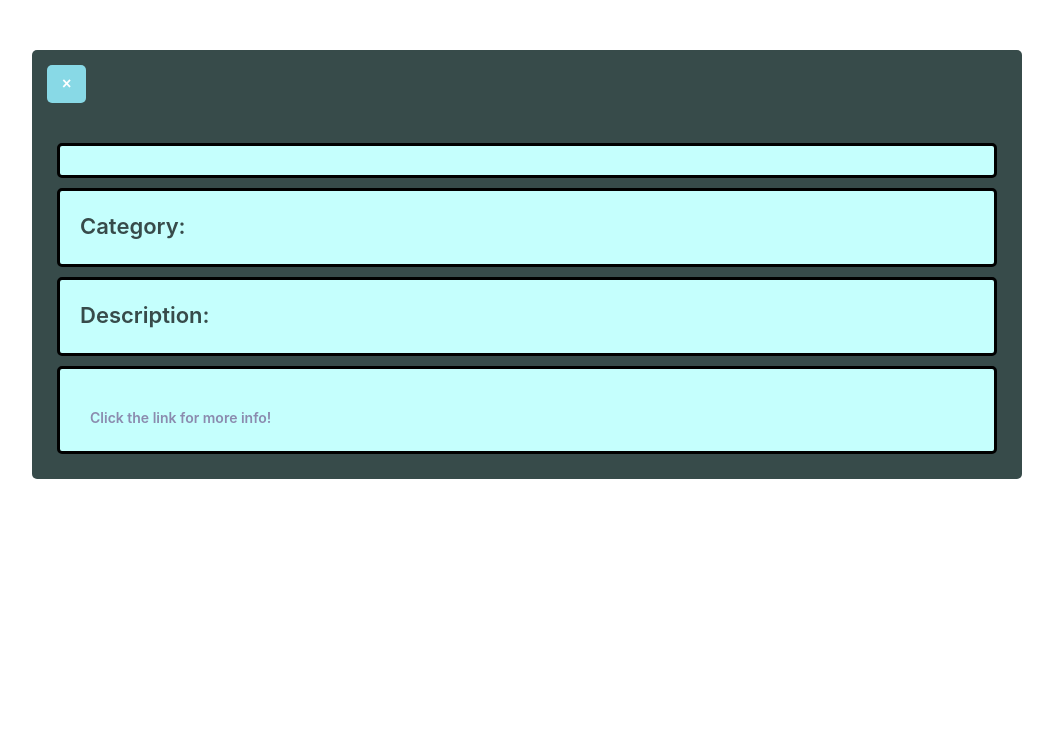
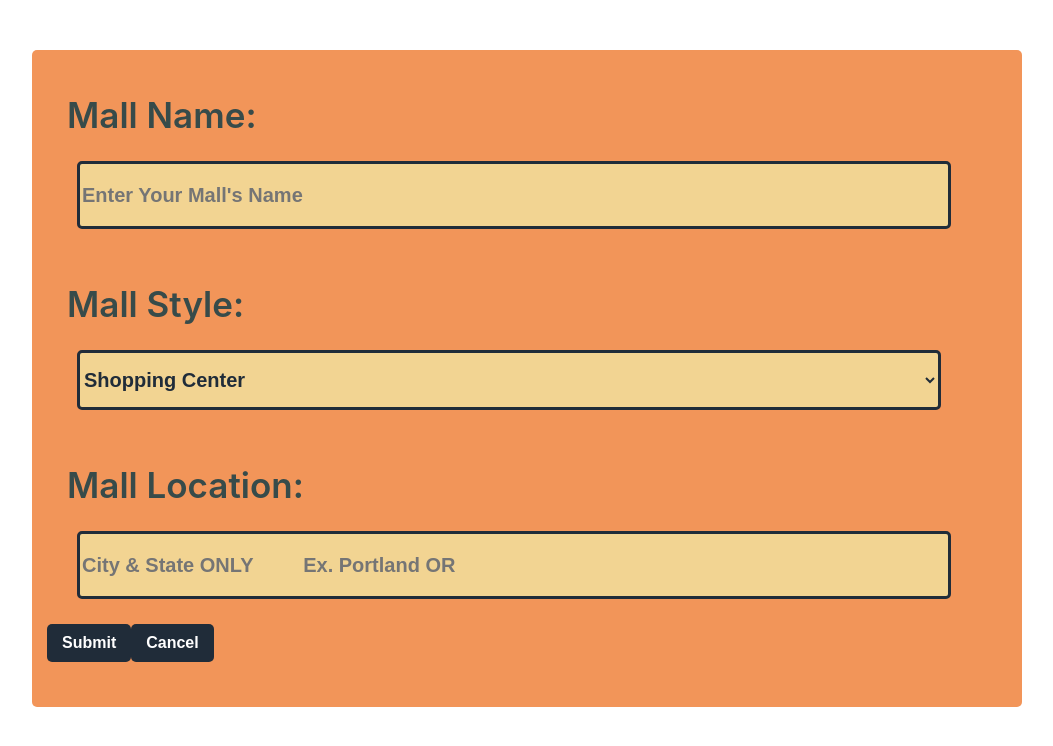
Before and after one commit to knharman/mall-directory, a React (Create React App) app in the folder client/: page / in a window 1280 px wide. Shown: the top 746 px of the page, without its empty margins (113-1166 px from the left). Built offline with nearby package versions, Linux system fonts and the light colour scheme.

Commit message:
Need to fix mutations and finalize addMall post

```diff
--- a/client/src/App.js
+++ b/client/src/App.js
@@ -2,11 +2,13 @@ import './App.css';
 import ContactUs from './pages/ContactUs';
 import DeveloperLogin from './pages/DeveloperLogin';
 import CustomerHome from './pages/CustomerHome';
+import DeveloperHome from './pages/DeveloperHome';
 
 function App() {
   return (
     <>
-       <CustomerHome />
+           <DeveloperHome />
+       {/* <CustomerHome /> */}
     {/* <DeveloperLogin />
     <ContactUs /> */}
     </>
--- a/client/src/components/DeveloperAddNewMall/index.js
+++ b/client/src/components/DeveloperAddNewMall/index.js
@@ -0,0 +1,106 @@
+import React, { useState } from "react";
+import { useMutation } from "@apollo/client";
+import { ADD_MALL } from "../../utils/mutations";
+import Auth from '../../utils/auth';
+import "./style.css";
+
+function DeveloperAddNewMall(onClose) {
+
+  // TODO: issue with post request rendering (may be linked to mutation)
+  // const mallNameValue = document.getElementByID("mallName");
+  // const styleValue = document.getElementByID("style");
+  // const locationValue = document.getElementByID("location");
+  //   const [formState, setFormState] = useState({
+  //     mallName: {mallNameValue},
+  //     style: {styleValue},
+  //     location: {locationValue},
+  //   });
+
+
+  //   const [addMall, { error }] = useMutation(ADD_MALL);
+
+  // const submitNewMall = async (event) => {
+  //   event.preventDefault();
+
+  //   // use try/catch instead of promises to handle errors
+  //   try {
+  //     // execute addUser mutation and pass in variable data from form
+  //     const { data } = await addMall({
+  //       variables: { ...formState },
+  //     });
+  //     //TODO:create add mall authentication
+  //     Auth.newMall(data.addMall.token);
+  //   } catch (e) {
+  //     console.error(e);
+  //   }
+  // };
+
+
+  return (
+    <>
+      <section>
+        <div id="addNewMall" className="modalBackdrop">
+          <div className="modalContainer">
+            <div className=" inline margin50">
+              {/* Mall Name and input box */}
+              <h1 className="modalTitles storeName">Mall Name:</h1>
+              <input
+                className="modalTextBox"
+                type="text"
+                id="mallName"
+                name="mallName1"
+                placeholder="Enter Your Mall's Name"
+              ></input>
+              {/* Mall style and Drop down */}
+              <h1 className="modalTitles storeName">Mall Style:</h1>
+              <select className="modalTextBox" id="style">
+                <option value="shoppingCenter">Shopping Center</option>
+                <option value="stripMall">Strip Mall</option>
+                <option value="plaza">Plaza</option>
+              </select>
+{/* Mall Location and input box */}
+              <h1 className="modalTitles storeName">Mall Location:</h1>
+              <input
+                className="modalTextBox"
+                type="text"
+                id="mallName"
+                name="mallName"
+                placeholder="City & State ONLY         Ex. Portland OR"
+              ></input>
+{/* Save and Cancel boxes */}
+              <div>
+                <button
+                // onClick={submitNewMall()}
+                onClick={onClose}
+                type="button">
+                  Submit
+                </button>
+                <button onClick={onClose} type="button">
+                  Cancel
+                </button>
+              </div>
+            </div>
+          </div>
+        </div>
+      </section>
+    </>
+  );
+}
+
+export default DeveloperAddNewMall;
+
+// <********  Needs to be set above return statement in CustomerStoreList  ********>
+
+//   const [isModalOpen, setIsModalOpen] = useState(false);
+//   const toggleModal = (addNewMall) => {
+//     setIsModalOpen(!isModalOpen);
+//   };
+
+//   <********  Needs to be set inside of return statement in DeveloperMallList  ********>
+
+// {isModalOpen && (
+//   <Modal onClose={toggleModal} />
+// )}
+
+//   <********  Needs to be attached to add new mall button on side bar  ********>
+// onClick={() => toggleModal(addNewMall)}
--- a/client/src/components/DeveloperAddNewMall/style.css
+++ b/client/src/components/DeveloperAddNewMall/style.css
@@ -0,0 +1,92 @@
+:root {
+  --customer1: #C5FFFD;
+  --customer2: #88D9E6;
+  --customer3: #8B8BAE;
+  --customer4: #526760;
+  --customer5: #374B4A;
+  --developer1: #202C39;
+  --developer2: #283845;
+  --developer3: #B8B08D;
+  --developer4: #F2D492;
+  --developer5: #F29559;
+  --white: #FFFFFF;
+}
+
+
+.modalContainer {
+	background: var(--developer5);
+	border-radius: 5px;
+	max-width: 100%;
+	margin: 50px auto;
+	padding: 15px;
+	width: 960px;
+}
+
+.modalTitle {
+	font-size: 18px;
+	font-weight: 600;
+	margin-bottom: 25px;
+}
+
+button {
+	background: var(--developer1);
+	border: 0;
+	border-radius: 5px;
+	color: #fff;
+	cursor: pointer;
+	font-size: 16px;
+	font-weight: 600;
+	margin-bottom: 30px;
+	padding: 10px 15px;
+}
+
+
+.modalBackdrop {
+	background: transparent;
+	bottom: 0;
+	left: 0;
+	overflow: auto;
+	position: fixed;
+	right: 0;
+	top: 0;
+	z-index: 1;
+}
+
+.box {
+  border: solid;
+  border-radius: 5px;
+  background-color: var(--developer3);
+  margin: 10px;
+}
+
+.inline {
+  display: flexbox;
+  width: 100%;
+  vertical-align: top;
+
+}
+
+.modalTitles {
+	font-size: 22px;
+	font-weight: 600;
+	margin-bottom: 25px;
+  margin-left: 20px;
+  color: var(--customer5);
+}
+
+.modalTextBox {
+	border: solid;
+  border-radius: 5px;
+  background-color: var(--developer4);
+  margin: 10px;
+	font-size: 20px;
+	font-weight: 600;
+	margin: 0px 30px 25px 30px;
+  color: var(--developer1);
+	width: 90%;
+	height: 60px;
+}
+
+.storeName{
+  font-size: 35px;
+}
--- a/client/src/pages/DeveloperHome.js
+++ b/client/src/pages/DeveloperHome.js
@@ -1,9 +1,9 @@
 import React from "react";
-import DeveloperMallList from "../components/DeveloperMallList";
+import DeveloperAddNewMall from "../components/DeveloperAddNewMall";
 
 const DeveloperHome = () => {
     return (
-        <DeveloperMallList />
+        <DeveloperAddNewMall />
     )
 };
 
--- a/client/src/utils/mutations.js
+++ b/client/src/utils/mutations.js
@@ -11,3 +11,22 @@ export const DEVELOPER_LOGIN = gql`
     }
   }
 `;
+
+export const ADD_MALL = gql`
+  mutation addMall(
+    $mallName: String!
+    $style: String!
+    $location: String!
+  ) {
+    mall(
+      mallName: $mallName
+      style: $style
+      location: $location
+    ) {
+      token
+      user {
+        _id
+      }
+    }
+  }
+`;
```
